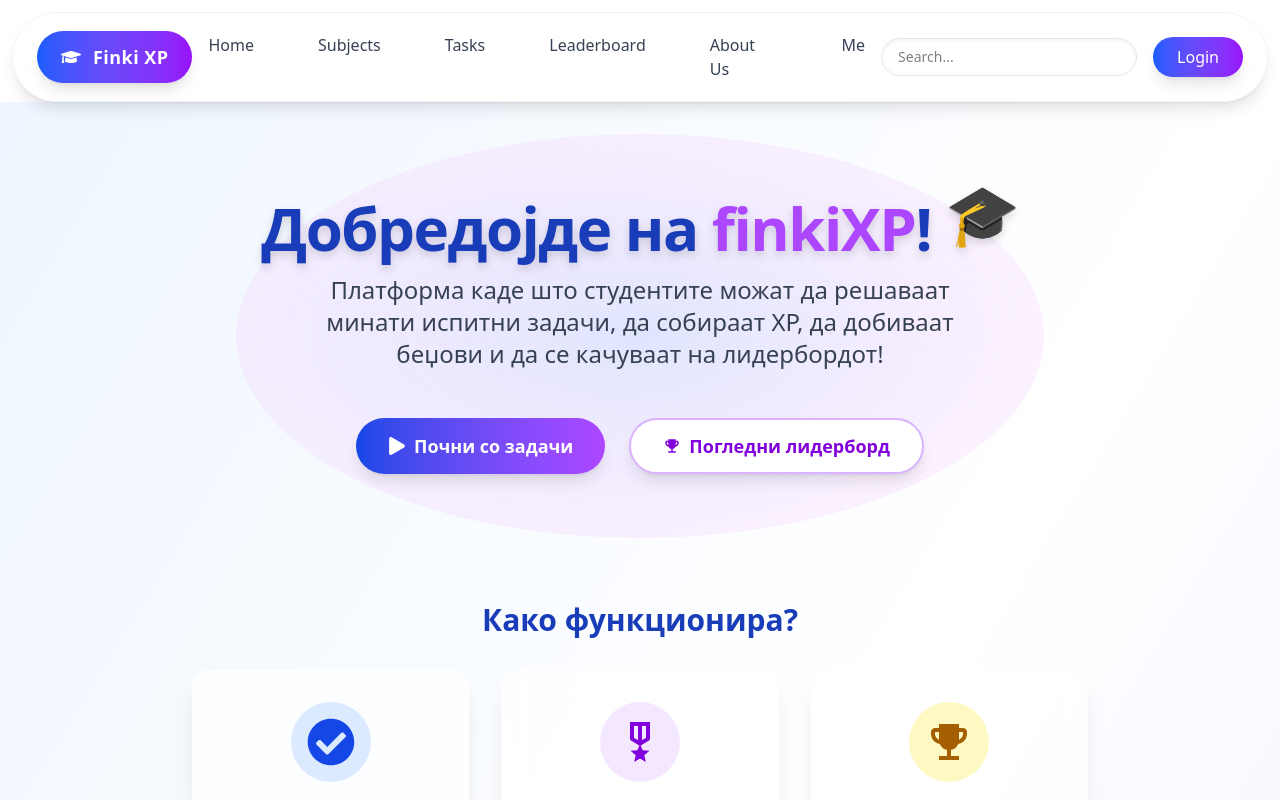
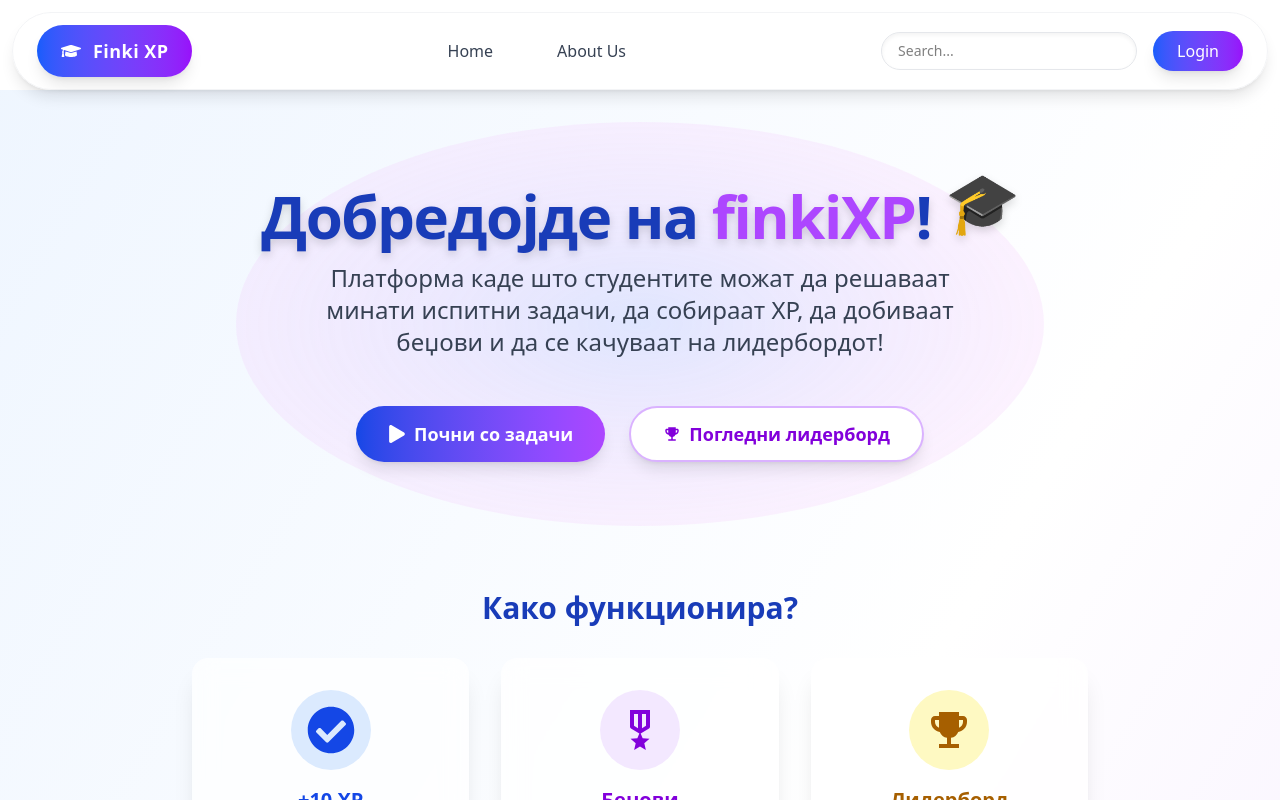
Before and after one commit to AmirOsman03/finkiXpProject, a React (Vite) app in the folder frontend/: page / in a window 1280 px wide. Shown: the top 800 px of the page. Built offline with nearby package versions, Linux system fonts and the light colour scheme.

Commit message:
Hide restricted routes and navigation links for unauthorized users

```diff
--- a/frontend/src/ui/components/Layout/Navbar/Navbar.jsx
+++ b/frontend/src/ui/components/Layout/Navbar/Navbar.jsx
@@ -7,31 +7,32 @@ const pages = [
     {
         name: 'Home',
         path: '/',
+        public: true  // Always visible
     },
     {
         name: 'Subjects',
         path: '/subject',
-        hide: false
+        public: false  // Only visible when logged in
     },
     {
         name: 'Tasks',
         path: '/tasks',
-        hide: true,
+        public: false
     },
     {
         name: 'Leaderboard',
         path: '/leaderboard',
-        hide: false,
+        public: false
     },
     {
         name: 'About Us',
         path: "/aboutUs",
-        hide: true,
+        public: true
     },
     {
         name: 'Me',
         path: "/me",
-        hide: true,
+        public: false
     },
 ];
 
@@ -47,6 +48,11 @@ const Navbar = () => {
         logout();
         navigate('/');
     };
+
+    // Filter pages based on authentication status
+    const filteredPages = pages.filter(page =>
+        page.public || (isLoggedIn && !page.public)
+    );
 
     return (
         <nav
@@ -65,7 +71,7 @@ const Navbar = () => {
             {/* Navigation Links - Centered and Equally Spaced */}
             <div className="flex-1 flex justify-center">
                 <div className="flex gap-8">
-                    {pages.map((page) => (
+                    {filteredPages.map((page) => (
                         <Link
                             key={page.path}
                             to={page.path}
```
